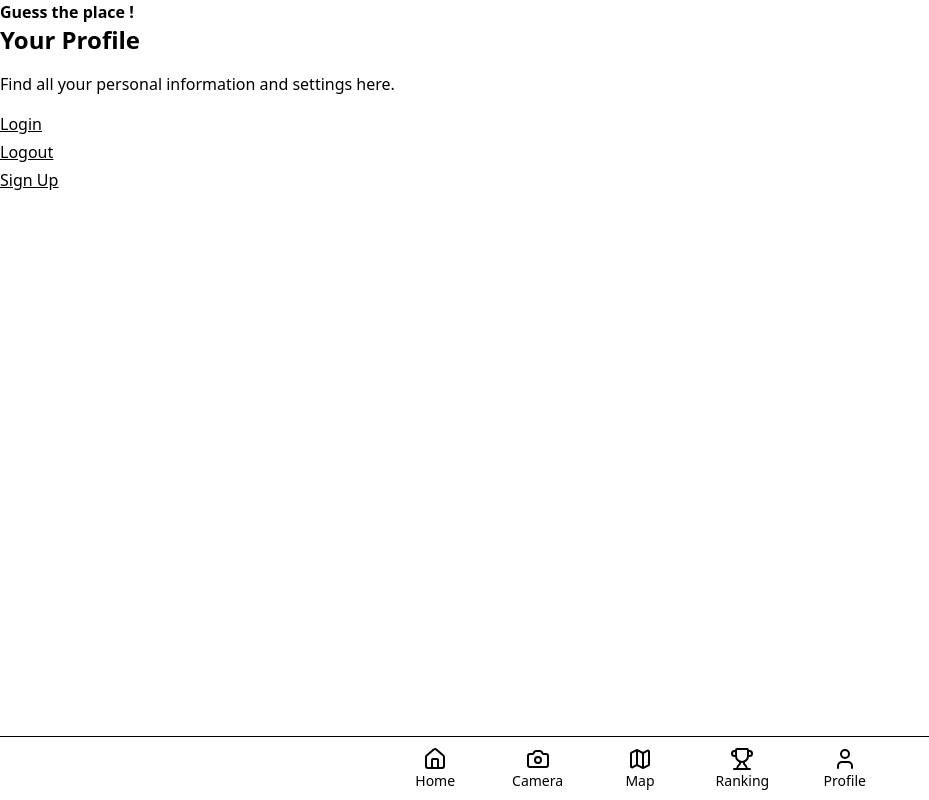
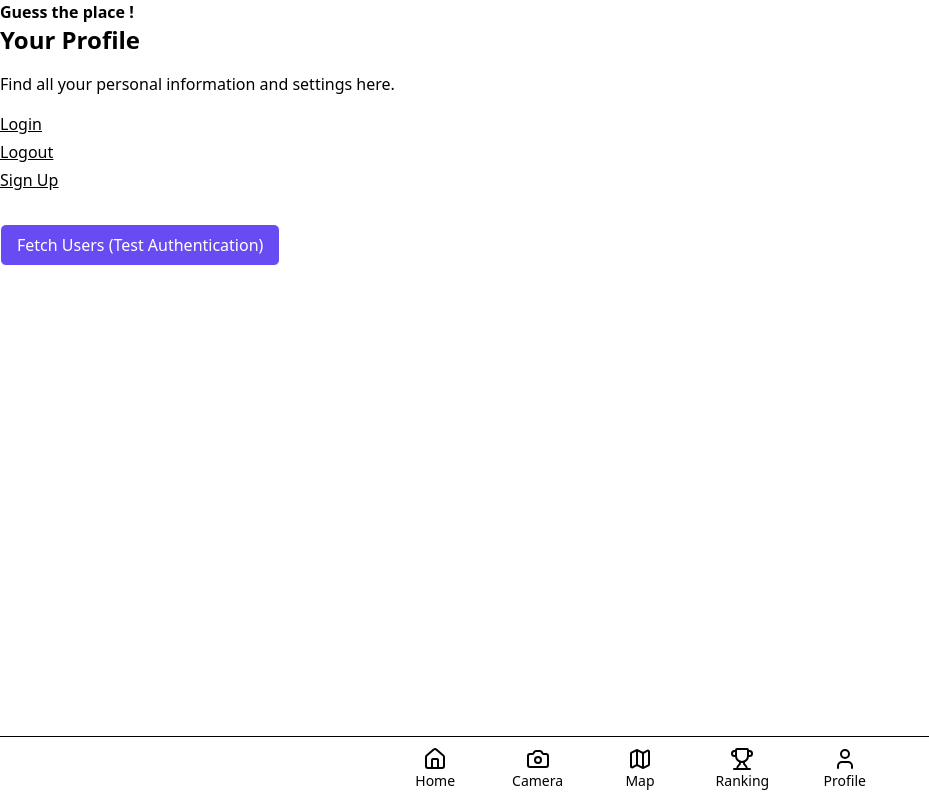
Before and after one commit to ProjArtBAMAgency/GuessThePlace, a Vue app in the folder frontend/: page /profile in a window 1280 px wide. Shown: the whole page, without its empty margins (0-929 px from the left). Built offline with nearby package versions, Linux system fonts and the light colour scheme.

Commit message:
set up auth test

```diff
--- a/frontend/src/views/LogoutView.vue
+++ b/frontend/src/views/LogoutView.vue
@@ -1,11 +1,14 @@
-<script>
-    import TheLogoutButton from '@/components/TheLogoutButton.vue'
+<script setup>
+import TheLogoutButton from '@/components/TheLogoutButton.vue'
 </script>
 
 <template>
-    <h1>Logout View</h1>
-    <p>
-        Click the button below to logout.
-    </p>
-    <TheLogoutButton />
+    <div class="container p-4">
+        <h1 class="font-bold text-2xl mb-4">Logout</h1>
+        <p class="mb-6">
+            Click the button below to logout.
+        </p>
+
+        <TheLogoutButton />
+    </div>
 </template>
--- a/frontend/src/views/ProfileView.vue
+++ b/frontend/src/views/ProfileView.vue
@@ -1,5 +1,59 @@
-<script>
-import { RouterLink } from 'vue-router';
+<script setup>
+import { RouterLink } from 'vue-router'
+import { ref } from 'vue'
+
+const users = ref([])
+const message = ref('')
+const errorMessage = ref('')
+const loading = ref(false)
+
+async function fetchUsers() {
+    loading.value = true
+    errorMessage.value = ''
+    message.value = ''
+
+    try {
+        const response = await fetch('/api/v1/users', {
+            method: 'GET',
+            credentials: 'include',
+        })
+
+        if (!response.ok) {
+            const contentType = response.headers.get('content-type')
+            let details = ''
+
+            if (contentType && contentType.includes('application/json')) {
+                const errJson = await response.json()
+                details = errJson.message || JSON.stringify(errJson)
+            } else {
+                details = await response.text()
+            }
+
+            errorMessage.value = `${details}`
+
+            if (response.status === 401) {
+                errorMessage.value += ' - You need to login first!'
+            }
+
+            users.value = []
+            loading.value = false
+            return
+        }
+
+        const data = await response.json()
+        users.value = data
+        message.value = `✓ Successfully fetched ${data.length} users (authenticated!)`
+        console.log('Users data:', data)
+        loading.value = false
+
+    } catch (error) {
+        console.error('Error fetching users:', error)
+        errorMessage.value = error.message || 'Network error'
+        loading.value = false
+    }
+}
+
+
 </script>
 
 <template>
@@ -12,5 +66,18 @@ import { RouterLink } from 'vue-router';
         <RouterLink to="/logout">Logout</RouterLink>
         <RouterLink to="/signin">Sign Up</RouterLink>
     </div>
+    <div class="mt-8">
+        <button @click="fetchUsers" class="text-white bg-purple px-4 py-2 rounded-md border hover:bg-white hover:text-purple">
+            Fetch Users (Test Authentication)
+        </button>
+        <p v-if="loading" class="text-gray-500 mt-2">Loading...</p>
+        <p v-if="message" class="text-green mt-2">{{ message }}</p>
+        <p v-if="errorMessage" class="text-red mt-2">{{ errorMessage }}</p>
+        <ul v-if="users.length > 0" class="mt-4 list-disc list-inside">
+            <li v-for="user in users" :key="user._id">
+                {{ user.pseudo }} ({{ user.email }})
+            </li>
+        </ul>
+    </div>
 
 </template>
--- a/frontend/src/views/SigninView.vue
+++ b/frontend/src/views/SigninView.vue
@@ -89,8 +89,18 @@ async function signUp() {
         });
 
         if (!res.ok) {
-            serverError.value = `Error ${res.status}: ${errorMessage}`;
-            console.error('Signup failed:', errorMessage);
+            const contentType = res.headers.get('content-type');
+            let details = '';
+
+            if (contentType && contentType.includes('application/json')) {
+                const errorData = await res.json();
+                details = errorData.message || JSON.stringify(errorData);
+            } else {
+                details = await res.text();
+            }
+
+            serverError.value = `Error ${res.status}: ${details}`;
+            console.error('Signup failed:', details);
             signupSuccess.value = false;
             return;
         }
```
Also changed, not shown: 1 other file (tests, documents, lock files or other folders).
